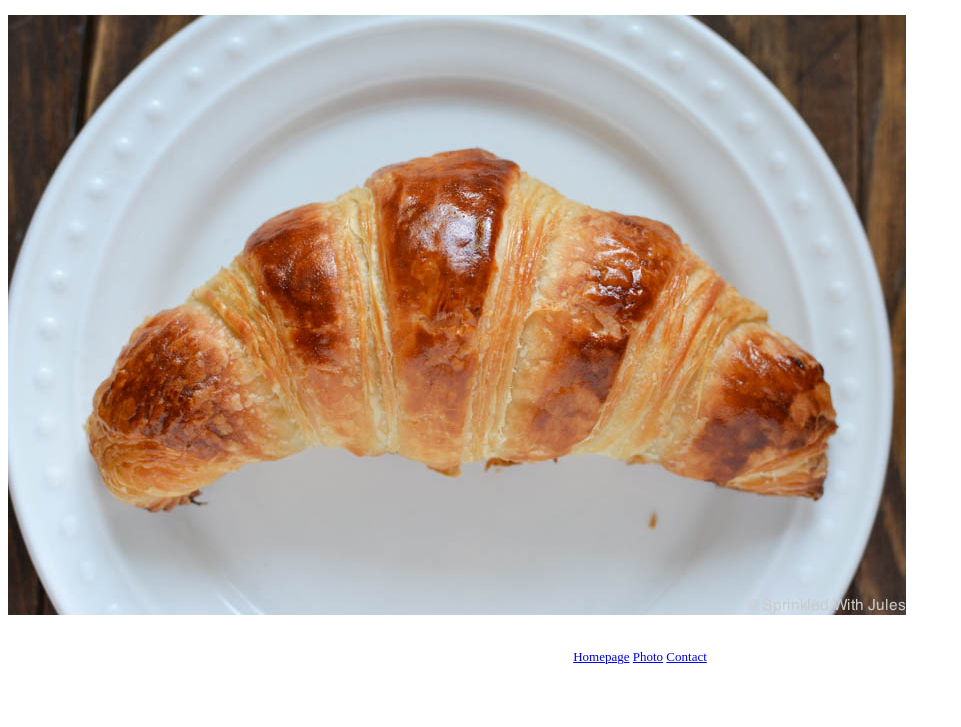
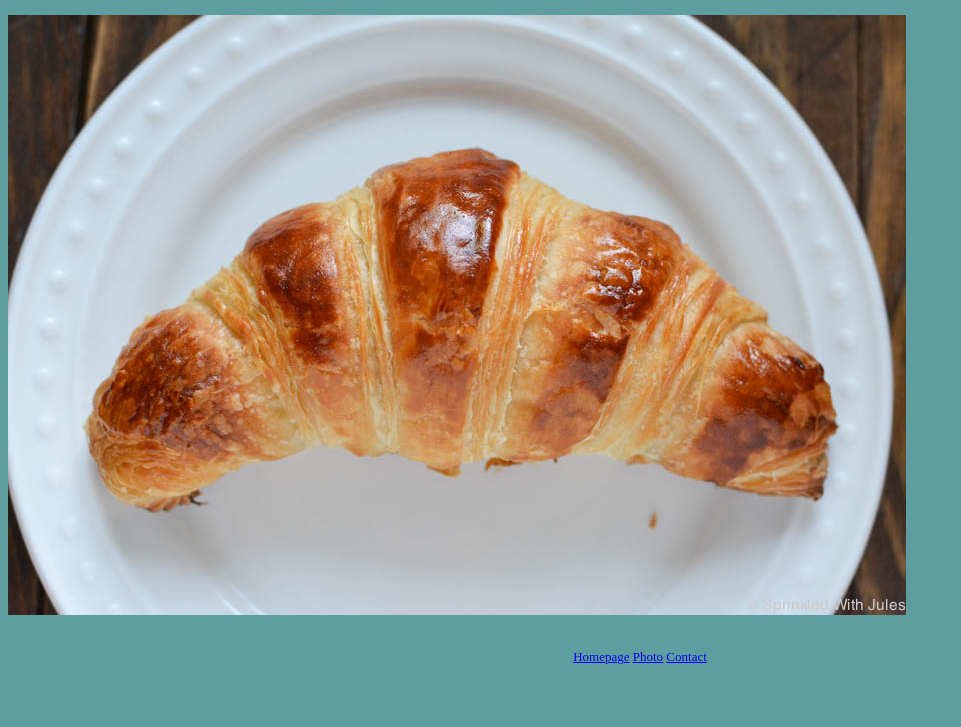
Before and after one commit to LadyMeowMix/Croissant, a plain HTML site: page photo.html in a window 1280 px wide. Shown: the part 73-800 px from the top of the page, without its empty margins (0-961 px from the left). Drawn offline with Linux system fonts and the light colour scheme.

Commit message:
Update style.css

```diff
--- a/css/style.css
+++ b/css/style.css
@@ -1,7 +1,8 @@
-h1 {
-  text-align: center;
+body {
+  background-color: cadetblue;
 }
 
+h1,
 p {
   text-align: center;
 }
```
